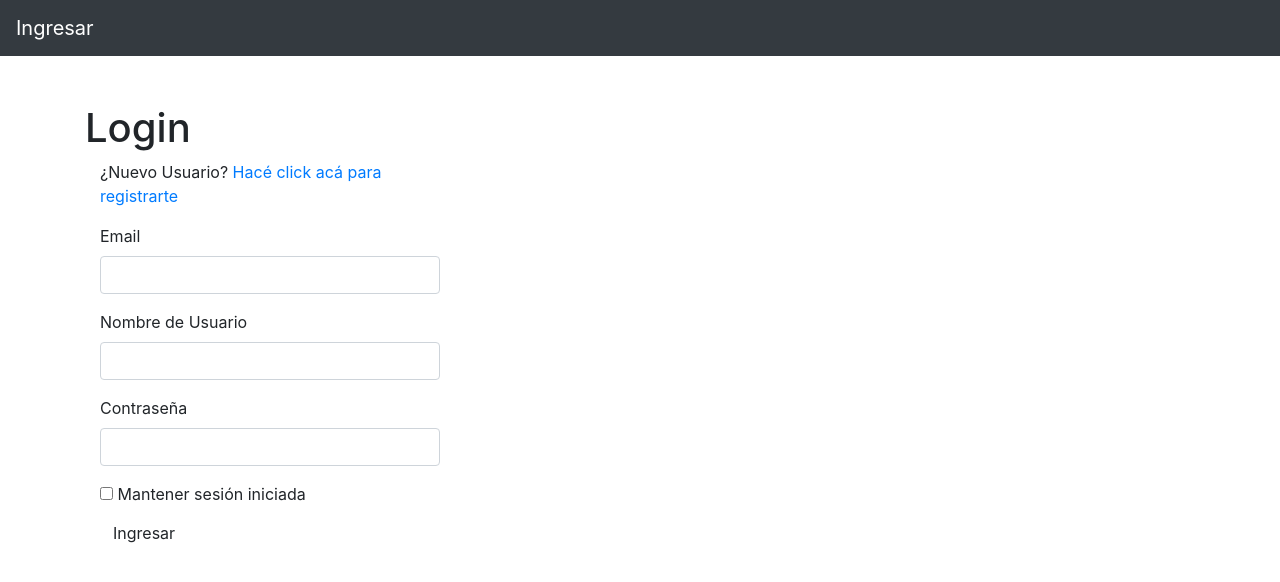
After one commit to mrinkspot/sistema_alumnos, a Flask app: page /login in a window 1280 px wide. The commit adds this page. Shown: the top 582 px of the page. Run offline with Flask 3, Linux system fonts and the light colour scheme; some libraries are stand-ins or nearby versions.

Commit message:
Implementación de Login y Registro de usuarios

```diff
--- /dev/null
+++ b/app/FormLogin.py
@@ -0,0 +1,10 @@
+from flask_wtf import FlaskForm
+from wtforms import *
+from wtforms.validators import DataRequired, Length
+
+class FormLogin(FlaskForm):
+ email = EmailField('Email', validators=[DataRequired(), Length(1, 64)])
+ username = StringField('Nombre de Usuario', validators=[DataRequired()])
+ password = PasswordField('Contraseña', validators=[DataRequired()])
+ remember_me = BooleanField('Mantener sesión iniciada')
+ submit = SubmitField('Ingresar')
--- a/app/app.py
+++ b/app/app.py
@@ -3,20 +3,30 @@ from flask import render_template
 from flask import g
 from flask import abort
 from flask import session
+from sqlalchemy.exc import IntegrityError
+
 
 from flask_bootstrap import Bootstrap
+from werkzeug.security import generate_password_hash, check_password_hash
 
 from NombreForm import NombreForm
 from FormBusqueda import FormBusqueda
 from FormAlta import FormAlta
+from FormLogin import FormLogin
+from FormRegistro import FormRegistro
 
 from flask_sqlalchemy import SQLAlchemy
 from flask_migrate import Migrate
+from flask_login import *
 
 from FormModificacion import FormModificacion
 
 app = Flask(__name__) # Creamos una instancia de Flask, es decir, inicializando la app
 bootstrap = Bootstrap(app)
+
+login_manager = LoginManager() # Para asociar la funcionalidad de autenticación y gestión de usuarios con la app Flask (inicio de sesión, cierre de sesión, gestión de sesiones, protección de rutas...)
+login_manager.init_app(app)
+
 
 # Configuraciones
 app.config['SECRET_KEY'] = 'patatasconquesodepapas'
@@ -56,6 +66,21 @@ class Cursada(db.Model): # tabla de relacion materia-alumno
     alumno = db.relationship('Alumno', backref='cursadas')
     materia = db.relationship('Materia', backref='cursadas')
 
+# ==== LOGIN CLASSES ====
+class Usuario(UserMixin, db.Model): # User Model
+    id = db.Column(db.Integer, primary_key=True)
+    email = db.Column(db.String(64), unique=True)
+    nombre_usuario = db.Column(db.String(64), unique=True)
+    password_hash = db.Column(db.String(128))
+
+    @property
+    def password(self):
+        raise AttributeError('password is not a readable attribute')
+    @password.setter
+    def password(self, password):
+        self.password_hash = generate_password_hash(password)
+    def verify_password(self, password):
+        return check_password_hash(self.password_hash, password)
 
 
 # # Definimos que, en contexto de la aplicación, se creen todas las tablas que no hayan sido creadas
@@ -107,6 +132,8 @@ def nombre():
 
 @app.route('/')
 def index():
+    if not current_user.is_authenticated:
+        return redirect(url_for('login'))
     return render_template("index.html")
 
 @app.route('/nuevo', methods=['GET', 'POST'])
@@ -188,11 +215,15 @@ def eliminar(padron):
 
 @app.route('/alumnos')
 def mostrar_listado_alumnos():
+    if not current_user.is_authenticated:
+        return redirect(url_for('login'))
     alumnos = Alumno.query.all() # SELECT * FROM Alumnos
     return render_template('alumnos.html', lista_alumnos=alumnos)
 
 @app.route('/alumno/<int:padron>')
 def mostrar_alumno(padron):
+    if not current_user.is_authenticated:
+        return redirect(url_for('login'))
     # Buscamos el alumno por padrón, devolvemos None si el mismo no se encuentra
 
     alumno_buscado = Alumno.query.get(padron)
@@ -255,5 +286,57 @@ def cargar_notas_api():
 
     return jsonify({'message': 'Nota cargada exitosamente.'}), 200
 
+@login_manager.user_loader
+def load_user(user_id):
+    return Usuario.query.get(int(user_id))
+
+# ==== LOGIN / REGISTRO VIEW FUNCTIONS ====
+@app.route('/login', methods=['GET', 'POST'])
+def login():
+    # Verificar si el usuario ya está autenticado
+    if request.method == "GET":
+        if current_user.is_authenticated:
+            return redirect(url_for('index'))
+
+    form = FormLogin()
+
+    if request.method == "POST":
+        if form.validate_on_submit():
+            user = Usuario.query.filter_by(email=form.email.data).first()
+            if user is not None and user.verify_password(form.password.data):
+                login_user(user, form.remember_me.data) # de Flask-Login. Establece la sesión del usuario para rastrear y gestionar la identidad del mismo.
+                return redirect(url_for('index'))
+        flash('Error al iniciar sesión')
+
+    return render_template('login.html', form=form)
+
+@app.route('/registro', methods=['GET', 'POST'])
+def register():
+    form = FormRegistro()
+
+    if request.method == "POST":
+        if form.validate_on_submit():
+            user = Usuario(email=form.email.data,
+            nombre_usuario=form.username.data,
+            password=form.password.data)
+            db.session.add(user)
+            try:
+                db.session.commit()
+            except IntegrityError:
+                db.session.rollback()
+                flash('Ya existe un Usuario con esas credenciales')
+                return render_template('registro.html', form=form)
+            flash('Ya podés ingresar al sistema.')
+            return redirect(url_for('login'))
+
+    return render_template('registro.html', form=form)
+
+@app.route('/logout')
+@login_required # Sólo usuarios autenticados pueden acceder a esta ruta
+def logout():
+    logout_user() # de Flask-Login. Elimina la sesión y cualquier información asociada al usuario actual
+    flash('Se ha cerrado la sesión.')
+    return redirect(url_for('login'))
+
 if __name__ == '__main__': # Comprobamos que, si estamos en el archivo principal (main), entonces ejecutamos la aplicación
     app.run(debug=True) # el método run ejecuta la aplicación Flask
--- a/app/templates/base.html
+++ b/app/templates/base.html
@@ -7,10 +7,14 @@
 <head>
     <title>{% block title %}Bienvenido al Sistema de Alumnos{% endblock %}</title>
 </head>
-
 <nav class="navbar navbar-expand-lg navbar-dark bg-dark mb-5 d-flex justify-content-start">
-    <a class="navbar-brand" href="{{ url_for('index') }}">Inicio</a>
-    <a class="navbar-brand" href="{{ url_for('mostrar_listado_alumnos') }}">Alumnos</a>
+    {% if current_user.is_authenticated %}
+        <a class="navbar-brand" href="{{ url_for('index') }}">Inicio</a>
+        <a class="navbar-brand" href="{{ url_for('mostrar_listado_alumnos') }}">Alumnos</a>
+        <a class="navbar-brand" href="{{ url_for('logout') }}">Cerrar sesión</a>
+    {% else %}
+        <a class="navbar-brand" href="{{ url_for('login') }}">Ingresar</a>
+    {% endif %}
 </nav>
 
 {% block content %}
--- a/app/templates/index.html
+++ b/app/templates/index.html
@@ -1,5 +1,6 @@
 {% extends "base.html" %}
 <html>
+
     {% block body %}
     <h2 class="text-center">Bienvenidos al Sistema de Alumnos</h2>
     <hr>
--- /dev/null
+++ b/app/templates/login.html
@@ -0,0 +1,17 @@
+{% extends "base.html" %}
+{% import "bootstrap/wtf.html" as wtf %}
+{% block title %}Ingresar al Sistema{% endblock %}
+{% block page_content %}
+<div class="page-header">
+    <h1>Login</h1>
+</div>
+<div class="col-md-4">
+    <p>
+        ¿Nuevo Usuario?
+        <a href="{{ url_for('register') }}">
+            Hacé click acá para registrarte
+        </a>
+    </p>
+    {{ wtf.quick_form(form) }}
+</div>
+{% endblock %}
```
Also changed, not shown: app/FormRegistro.py (added, +25 -0 lines), app/migrations/versions/7849e900871a_usuarios.py (added, +36 -0 lines), app/templates/registro.html (added, +11 -0 lines), app/instance/primer_proyecto_flask.db.
